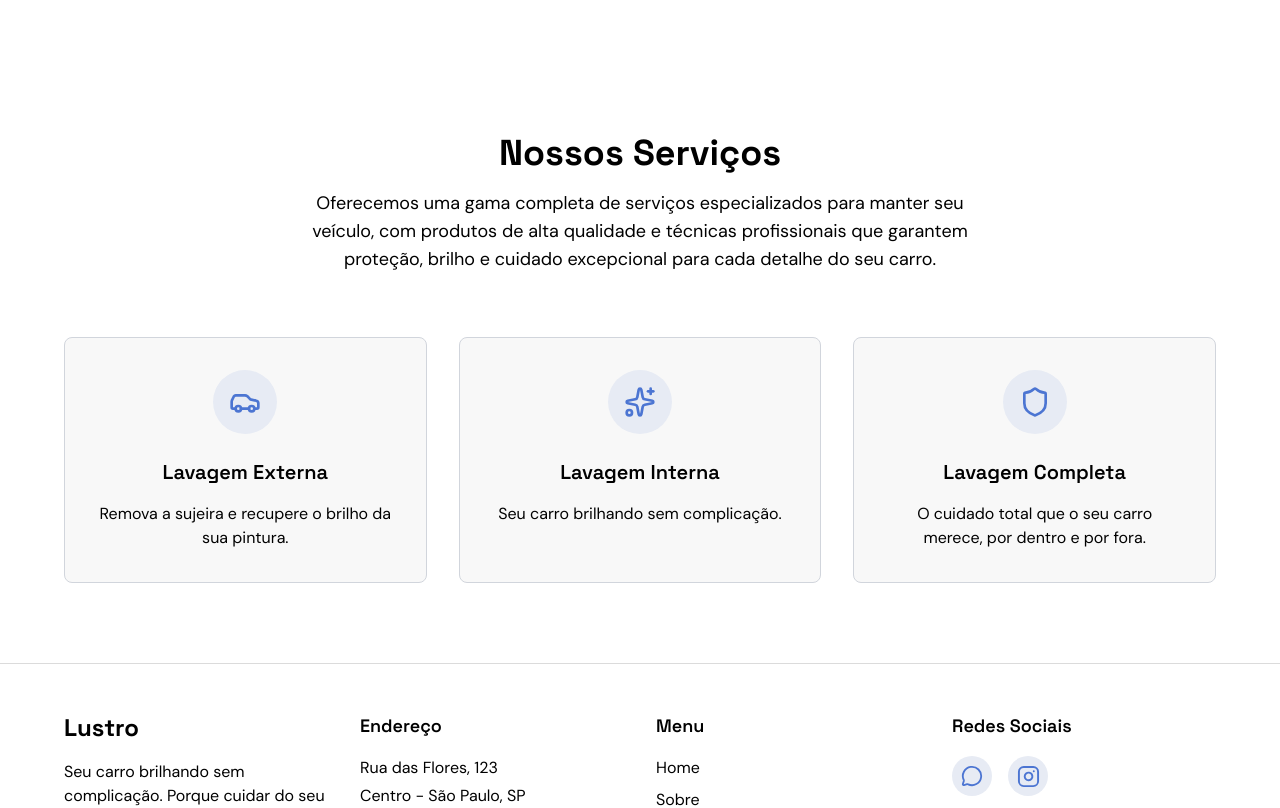
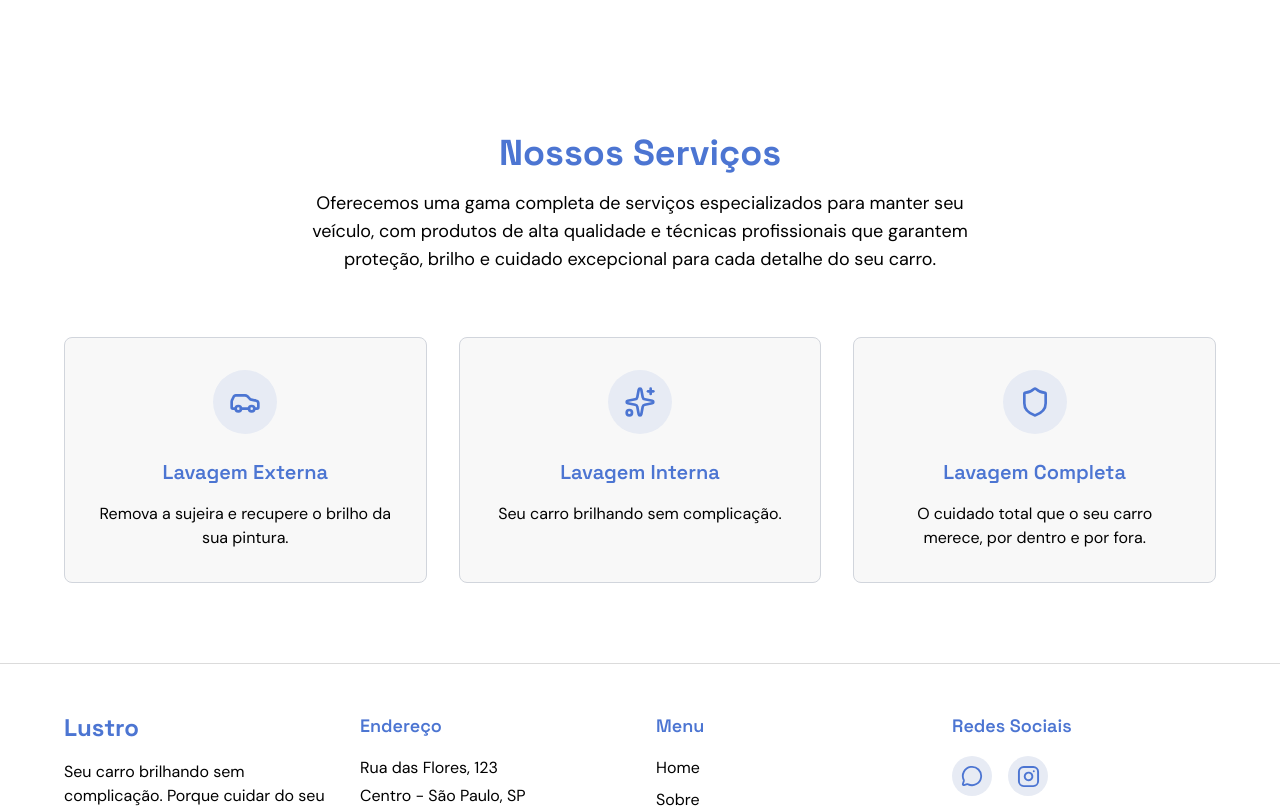
Before and after one commit to qustavoleite/lustro, a React (Vite) app: page / in a window 1280 px wide. Shown: the part 1140-1948 px from the top of the page. Built offline with nearby package versions, Linux system fonts and the light colour scheme.

Commit message:
style: ajuste de estiles

```diff
--- a/src/index.css
+++ b/src/index.css
@@ -1,8 +1,11 @@
 @import 'tailwindcss';
 
 @theme {
-  --color-blue-700: #4C75D2;
-  --color-off-white: #F8F8F8;
+  --color-blue-700: #4c75d2;
+  --color-primary: #4c75d2;
+  --color-off-white: #f8f8f8;
+  --color-foreground: #000000;
+  --color-background: #ffffff;
 }
 
 @layer utilities {
@@ -19,10 +22,31 @@
 }
 
 @layer base {
+  * {
+    margin: 0;
+    padding: 0;
+    box-sizing: border-box;
+  }
+
+  html,
+  body {
+    width: 100%;
+    height: 100%;
+    margin: 0;
+    padding: 0;
+  }
+
   body {
     font-family: var(--font-sans);
     -webkit-font-smoothing: antialiased;
     -moz-osx-font-smoothing: grayscale;
+    background-color: #ffffff;
+    color: #000000;
+  }
+
+  #root {
+    width: 100%;
+    min-height: 100vh;
   }
 }
 
```
